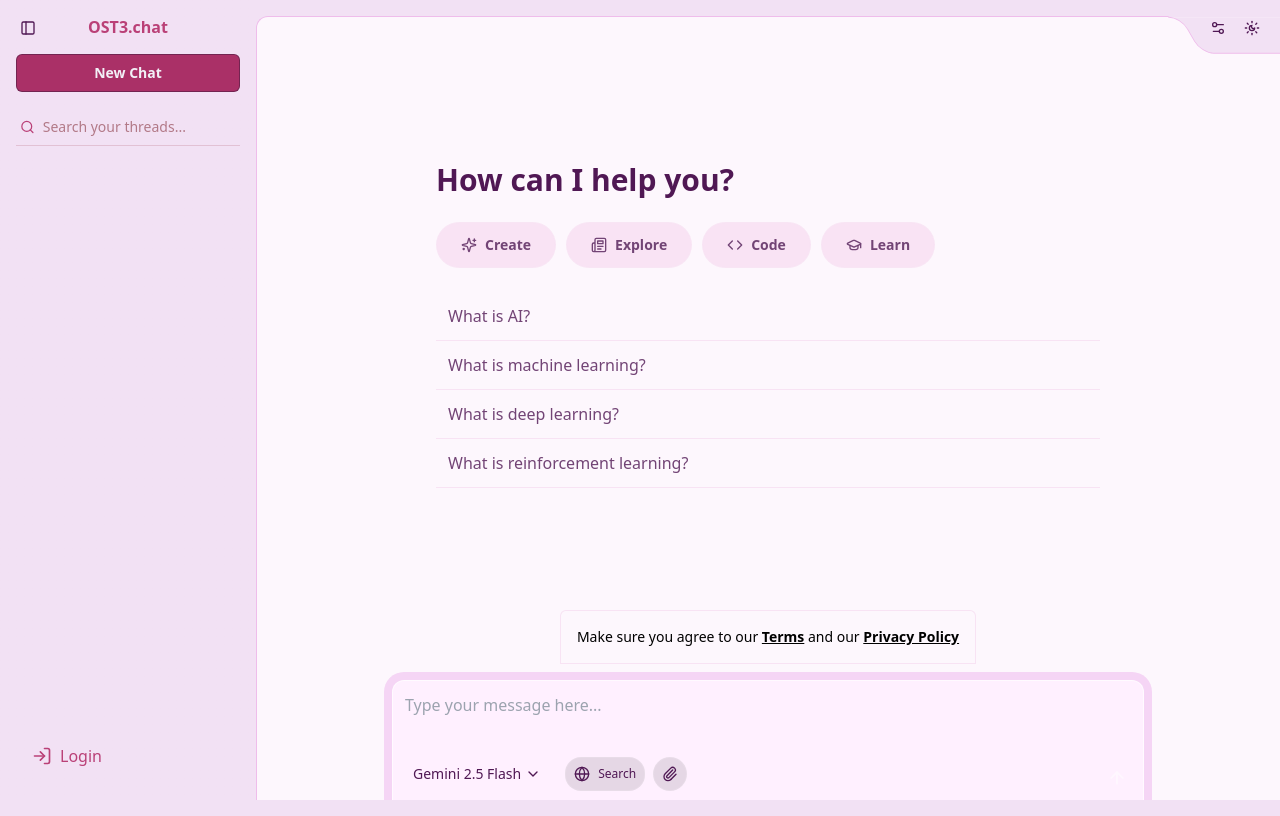
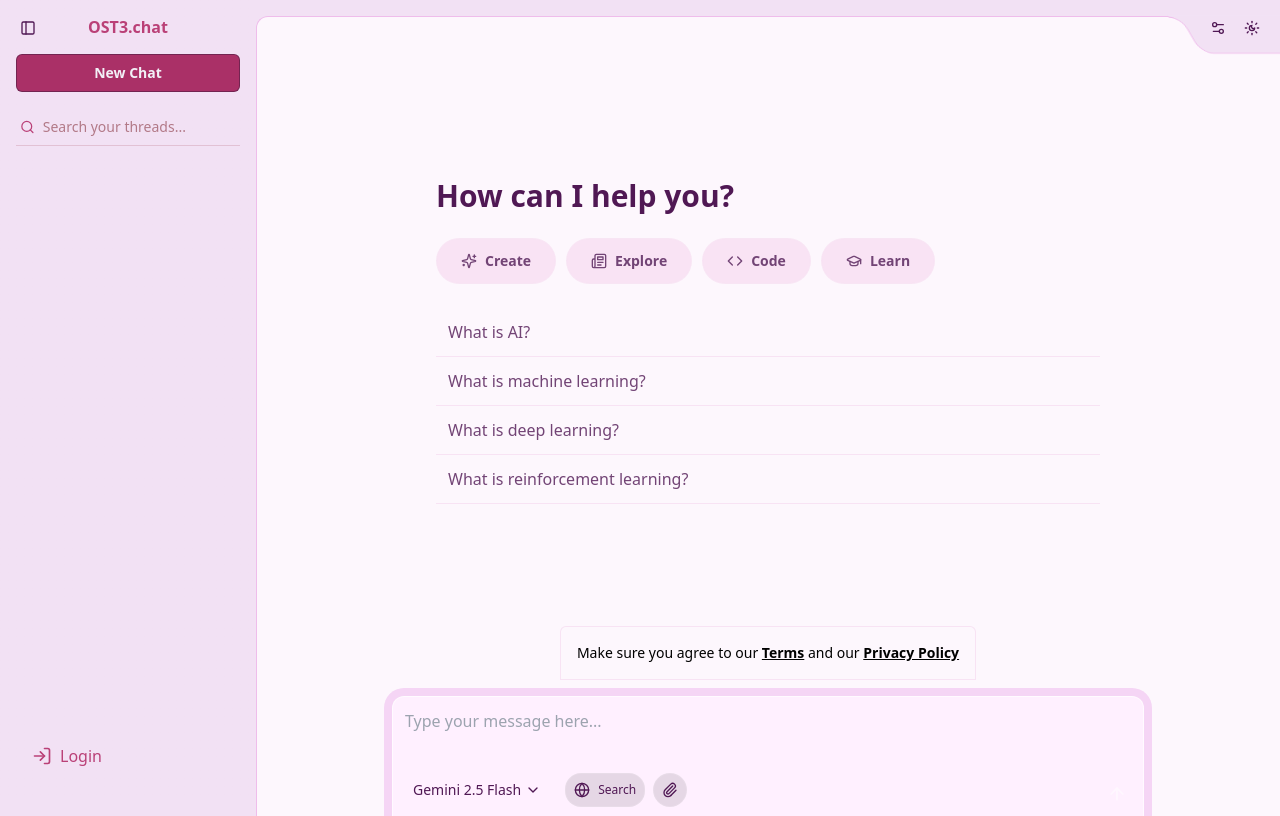
Before and after one commit to zeuzmakessoftware/free3chat, a Next.js app: page / in a window 1280 px wide. Built offline with nearby package versions, Linux system fonts and the light colour scheme.

Commit message:
fixed text crop bug yay

```diff
--- a/app/page.tsx
+++ b/app/page.tsx
@@ -49,14 +49,14 @@
       </div>
 
       <div
-        className={`flex-1 transition-all duration-300 relative ${
+        className={`flex-1 flex flex-col transition-all duration-300 relative ${
           sidebarState === "expanded" ? "ml-64" : ""
         }`}
       >
         <div className="relative">
           <SidebarTrigger onToggle={toggleSidebar} sidebarState={sidebarState} theme={theme} />
         </div>
-        <div className="relative">
+        <div className="relative flex-1 min-h-0">
           <ChatArea onToggleTheme={toggleTheme} theme={theme} sidebarState={sidebarState} firstPrompt={firstPrompt} setFirstPrompt={setFirstPrompt} />
         </div>
       </div>
--- a/components/ChatArea.tsx
+++ b/components/ChatArea.tsx
@@ -131,8 +131,8 @@
   const showWelcome = messages.length === 0;
 
   return (
-    <main className="firefox-scrollbar-margin-fix min-h-pwa relative flex w-full flex-1 flex-col overflow-hidden transition-[width,height]">
-      <div className={`absolute bottom-0 ${sidebarState === 'expanded' ? 'top-4' : 'top-0'} w-full overflow-hidden border-l border-t border-chat-border bg-chat-background bg-fixed pb-[140px] transition-all ease-snappy max-sm:border-none sm:translate-y-3.5 ${sidebarState === 'expanded' ? 'sm:rounded-tl-xl' : ''}`}>
+    <main className="firefox-scrollbar-margin-fix relative flex w-full h-full flex-col mt-4 overflow-hidden transition-[width,height]">
+      <div className={`absolute bottom-0 ${sidebarState === 'expanded' ? 'top-0' : 'top-0'} w-full overflow-hidden border-l border-t border-chat-border bg-chat-background bg-fixed pb-[140px] transition-all ease-snappy max-sm:border-none sm:translate-y-3.5 ${sidebarState === 'expanded' ? 'sm:rounded-tl-xl' : ''}`}>
         <div className="bg-noise absolute inset-0 -top-3.5 bg-fixed transition-transform ease-snappy [background-position:right_bottom]"></div>
       </div>
 
@@ -152,14 +152,14 @@
         />
       </div>
 
-      <div ref={scrollRef} onScroll={handleScroll} className="absolute inset-0 overflow-y-scroll sm:pt-3.5" style={{ paddingBottom: '144px', scrollbarGutter: 'stable both-edges' }}>
+      <div ref={scrollRef} onScroll={handleScroll} className="absolute inset-0 overflow-y-scroll overflow-x-hidden sm:pt-3.5" style={{ paddingBottom: '144px', scrollbarGutter: 'stable both-edges' }}>
         <TopRightControls onToggleTheme={onToggleTheme} sidebarState={sidebarState} theme={theme} />
 
         <div role="log" aria-label="Chat messages" aria-live="polite" className="px-4">
           {showWelcome ? (
             <WelcomeScreen theme={theme} setPrompt={setInput} />
           ) : (
-            <div className="mx-auto max-w-3xl space-y-6">
+            <div className="mx-auto max-w-3xl space-y-6 mb-32">
               {messages.map((msg, index) =>
                 msg.role === 'user' ? (
                   <UserMessage key={msg.id} message={msg} theme={theme} onRetry={() => handleRetry(index)} onEdit={(messageId, newContent) => handleEdit(messageId, newContent)} />
--- a/components/ChatMessage.tsx
+++ b/components/ChatMessage.tsx
@@ -72,7 +72,7 @@
             rows={1}
           />
         ) : (
-          <p className="whitespace-pre-wrap">{message.content}</p>
+          <p className="whitespace-pre-wrap break-words">{message.content}</p>
         )}
       </div>
       {!isEditing && <ActionButtons onCopy={() => copy(message.content)} onRetry={onRetry} onEdit={() => setIsEditing(true)} isUser={true} copied={copied} />}
@@ -90,7 +90,7 @@
   return (
     <div className="group relative">
       <div className="p-4 rounded-lg text-white opacity-90">
-        <div className="prose prose-sm dark:prose-invert max-w-none !text-white">
+        <div className="prose prose-sm dark:prose-invert max-w-none !text-white break-words">
           <ReactMarkdown
             remarkPlugins={[remarkGfm]}
             components={{
--- a/components/Sidebar.tsx
+++ b/components/Sidebar.tsx
@@ -13,7 +13,7 @@
       role="complementary"
       aria-label="Sidebar"
       className={`fixed top-0 left-0 h-full bg-gradient-to-t ${theme === 'dark' ? 'from-[#11040E] to-[#1C151A]' : 'from-[#F2E1F4] to-[#F2E1F4]'} dark:bg-gray-900 border-gray-200 dark:border-gray-700 shadow-lg transition-width duration-300 ease-in-out ${
-        isExpanded ? 'w-64' : 'w-16'
+        isExpanded ? 'w-64' : 'w-0'
       } overflow-visible flex flex-col z-10`}
     >
       <header className="flex items-center justify-center px-4 py-4 border-gray-200 dark:border-gray-700">
```
